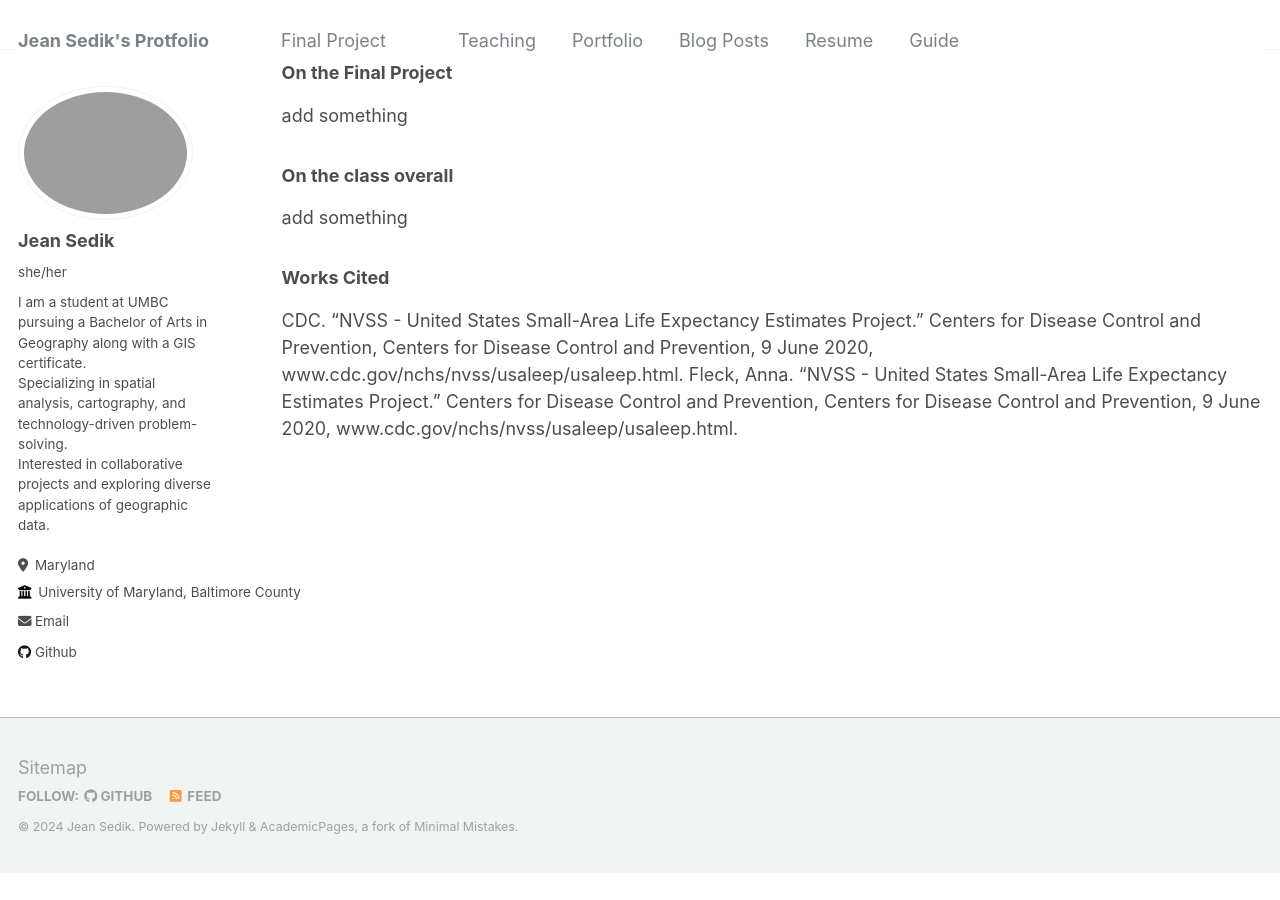
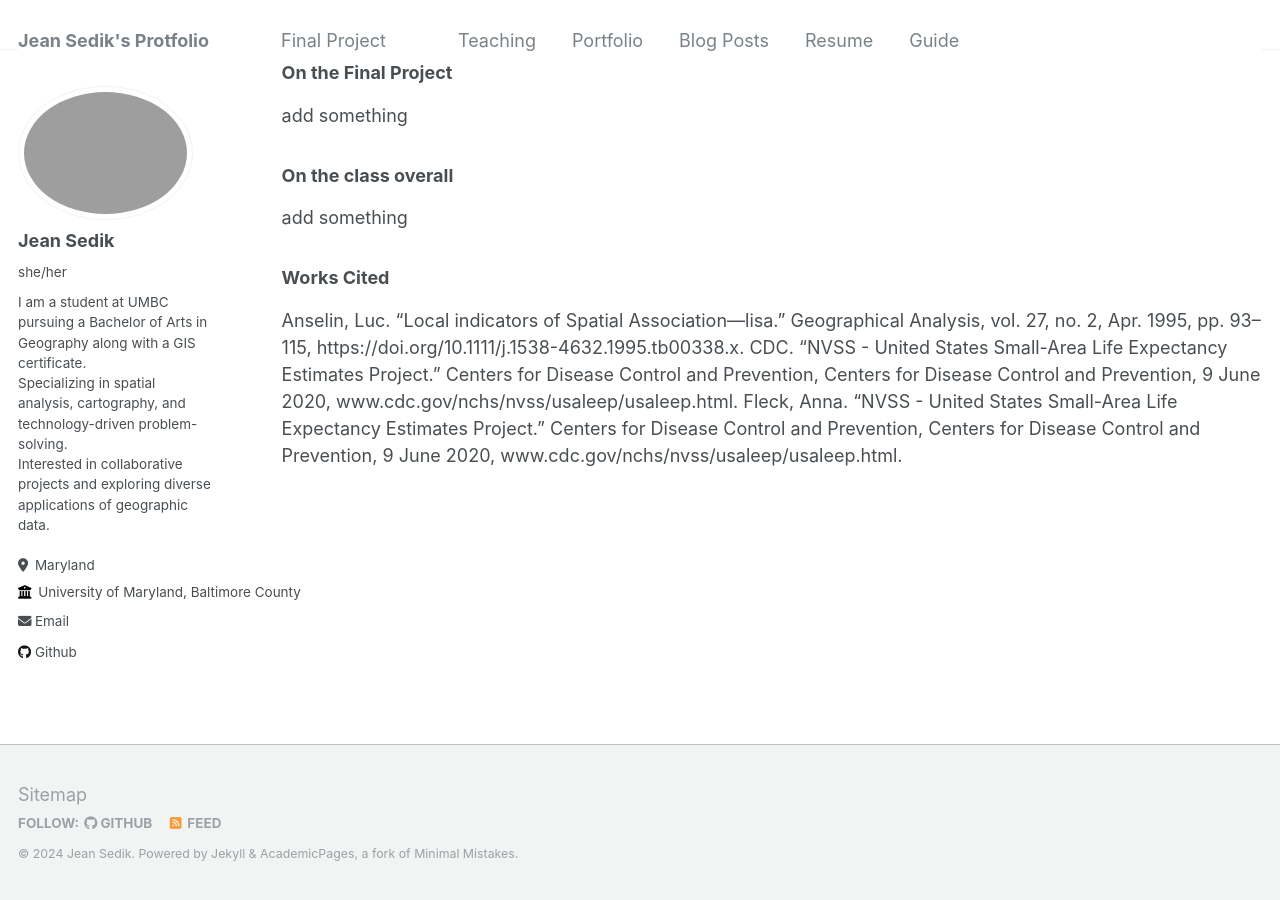
Before and after one commit to VG68490/VG68490.github.io, a Jekyll site: the page built from _pages/finalproj.md, in a window 1280 px wide and 900 px high, scrolled down 5010 px. Built offline with Jekyll 4.4.1, drawn with Linux system fonts in a browser that asks for light colours; before the commit the page ends 5883 px from its top, so only the background shows below that.

Commit message:
lets_finish_this_finalproj.md

```diff
--- a/_pages/finalproj.md
+++ b/_pages/finalproj.md
@@ -77,7 +77,9 @@ A side-by-side comparison of average life expectancy, percent Native American po
 
 <h3> Works Cited </h3>
 <p>
-CDC. “NVSS - United States Small-Area Life Expectancy Estimates Project.” Centers for Disease Control and Prevention, Centers for Disease Control and Prevention, 9 June 2020, www.cdc.gov/nchs/nvss/usaleep/usaleep.html.
+Anselin, Luc. “Local indicators of Spatial Association—lisa.” Geographical Analysis, vol. 27, no. 2, Apr. 1995, pp. 93–115, https://doi.org/10.1111/j.1538-4632.1995.tb00338.x.
+
+ CDC. “NVSS - United States Small-Area Life Expectancy Estimates Project.” Centers for Disease Control and Prevention, Centers for Disease Control and Prevention, 9 June 2020, www.cdc.gov/nchs/nvss/usaleep/usaleep.html.
 
 Fleck, Anna. “NVSS - United States Small-Area Life Expectancy Estimates Project.” Centers for Disease Control and Prevention, Centers for Disease Control and Prevention, 9 June 2020, www.cdc.gov/nchs/nvss/usaleep/usaleep.html.
 
```
